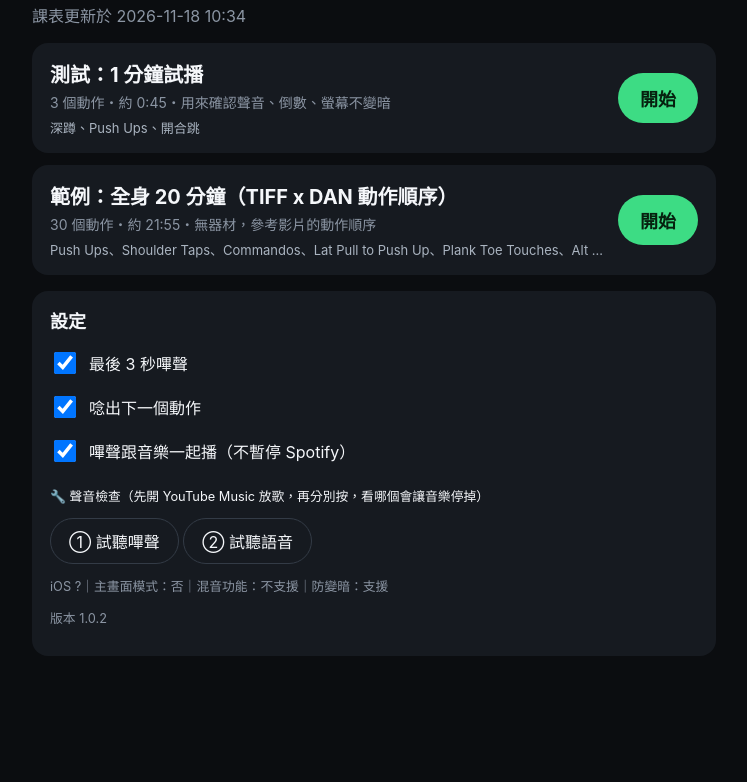
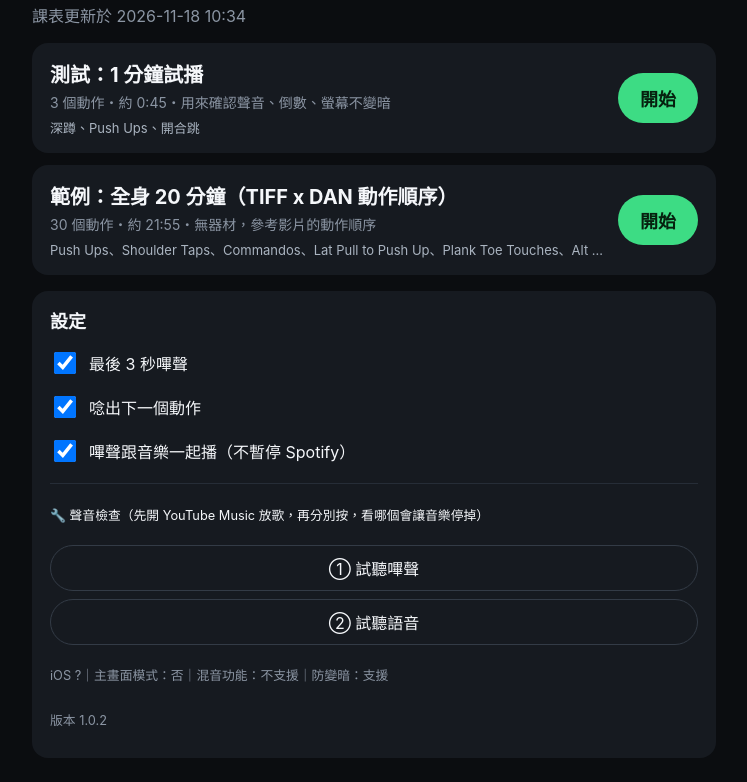
Before and after one commit to Benfitguuy/workout, a plain HTML site: page index.html in a window 1280 px wide. Both pictures are taken after a click on the button "⚙︎". Shown: the part 85-867 px from the top of the page, without its empty margins (266-1013 px from the left). Before the commit the page ends 800 px from the top, so only its background shows below. Drawn offline with Linux system fonts and the light colour scheme.

Commit message:
更新 style.css

```diff
--- a/style.css
+++ b/style.css
@@ -106,3 +106,5 @@ button { font: inherit; color: inherit; cursor: pointer; }
 }
 .course-list { grid-template-columns: minmax(0, 1fr); }
 .course { min-width: 0; }
+
+.diag { border-top: 1px solid #262d37; margin-top: 10px; padding-top: 8px; display: grid; gap: 8px; }
```
